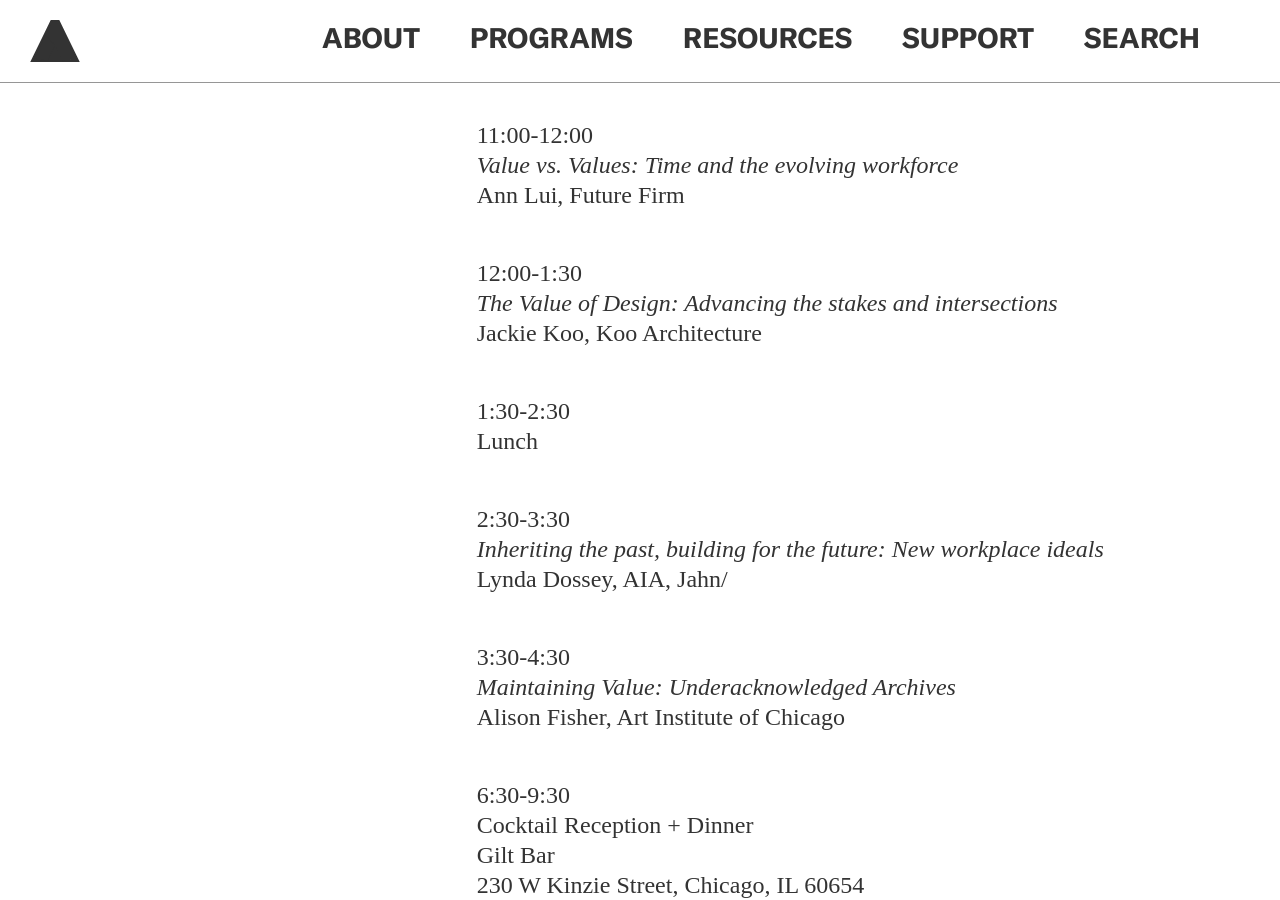
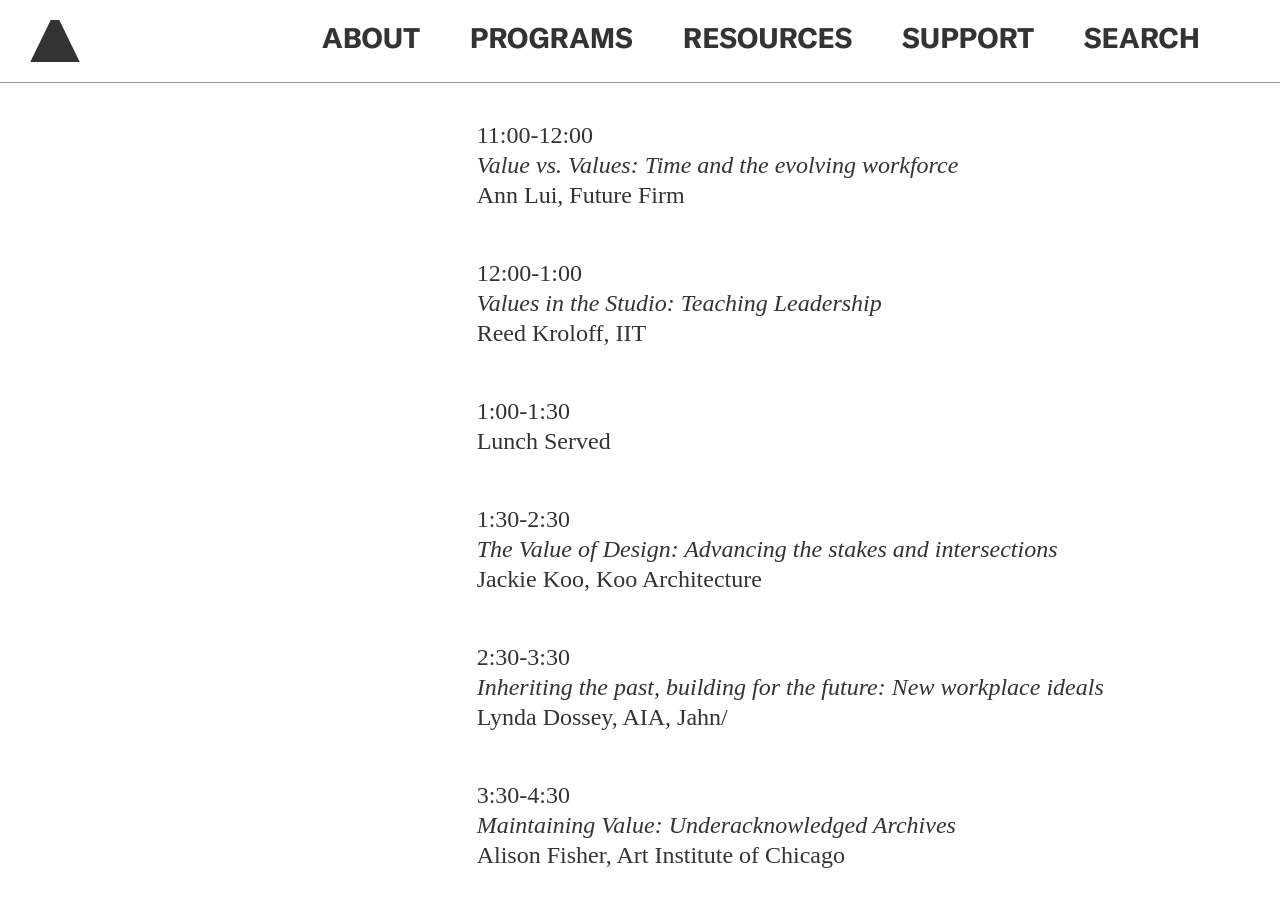
Before and after one commit to jengalas/bwaf-bbw, a Jekyll site: the page built from _programs/industry-leaders-roundtable-retreat.md, in a window 1280 px wide and 900 px high, scrolled down 2827 px. Built offline with Jekyll 4.4.1, drawn with Linux system fonts in a browser that asks for light colours; nearby versions of some CDN libraries; some web fonts are replaced; some of the changed text lies outside the part shown.

Commit message:
Updated 1 file via CloudCannon.

```diff
--- a/_programs/industry-leaders-roundtable-retreat.md
+++ b/_programs/industry-leaders-roundtable-retreat.md
@@ -121,11 +121,15 @@
       Lui, Future Firm
 
 
-      12:00-1:30<br>*The Value of Design: Advancing the stakes and
-      intersections<br>*Jackie Koo, Koo Architecture
+      12:00-1:00<br>*Values in the Studio: Teaching Leadership<br>*Reed Kroloff,
+      IIT
 
 
-      1:30-2:30<br>Lunch
+      1:00-1:30<br>Lunch Served
+
+
+      1:30-2:30<br>*The Value of Design: Advancing the stakes and
+      intersections<br>*Jackie Koo, Koo Architecture
 
 
       2:30-3:30<br>*Inheriting the past, building for the future: New workplace
@@ -140,11 +144,14 @@
       Street, Chicago, IL 60654
 
 
-      **Day 2: Hyde Park**
+      **Day 2: Experimental Station**
 
 
-      10:00- 11:00<br>*Relearning Value I: Creativity in Community<br>*Angelica
-      Baccon, SHoP Architects and Roundtable Discussion
+      10:00- 11:00<br>*Relearning Value I: Creativity in Community<br>*Christy
+      Cheng, OMA
+
+
+      &nbsp;
 
 
       11:00-12:00<br>*Relearning Value II: Challenges in Community<br>*Dr.
```
